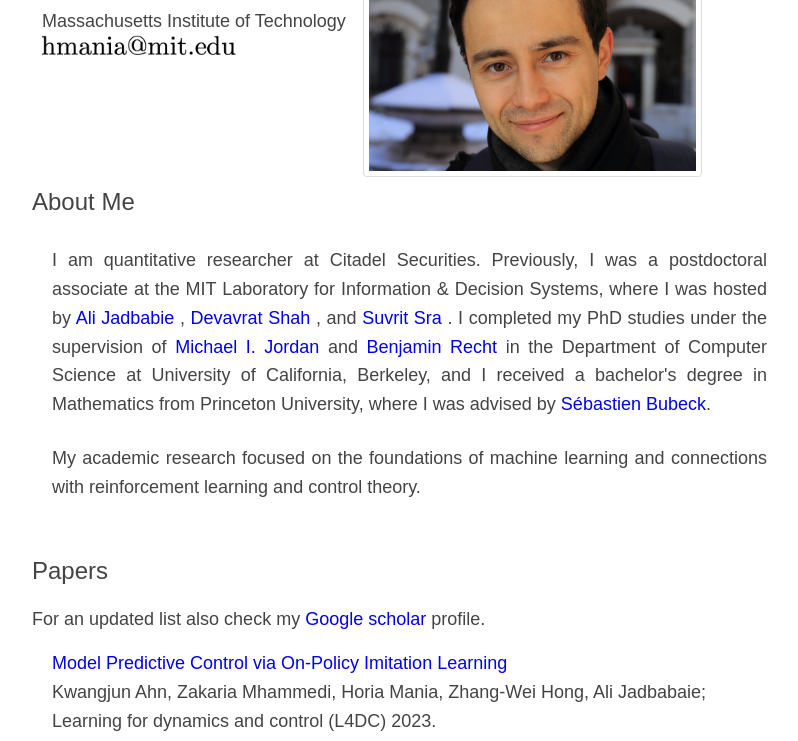
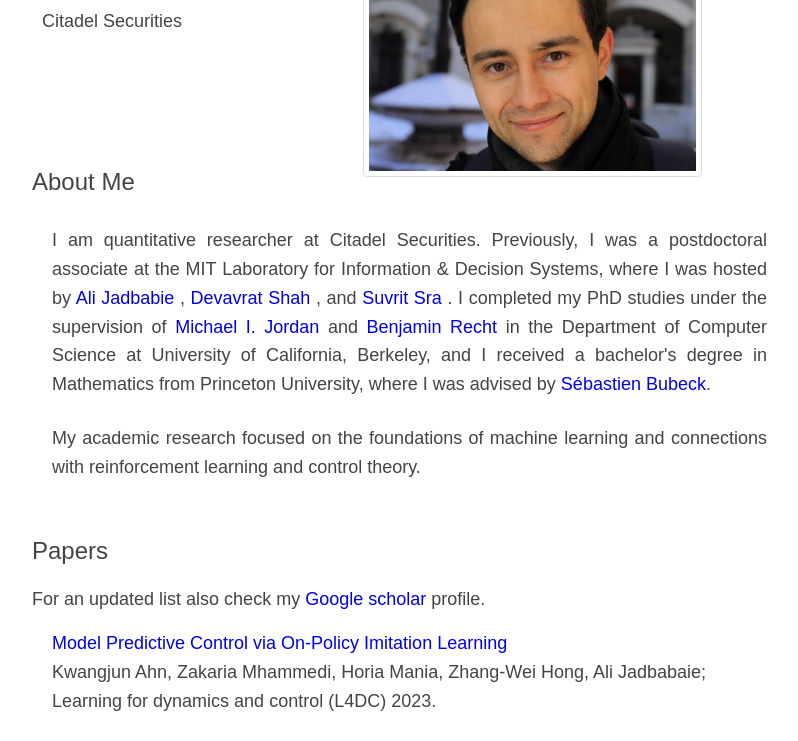
Before and after one commit to hmania/hmania.github.io, a plain HTML site: page index.html in a window 1280 px wide. Shown: the part 110-851 px from the top of the page, without its empty margins (233-1031 px from the left). Drawn offline with Linux system fonts and the light colour scheme.

Commit message:
Update index.html

```diff
--- a/index.html
+++ b/index.html
@@ -15,8 +15,7 @@ auto;max-width:750px;line-height:1.6;font-size:18px;color:#444;padding:0
 
 
 <pre>
-Massachusetts Institute of Technology
-<img src="./email.png" height="20" >
+Citadel Securities
 </pre>
 </div>
 
```
